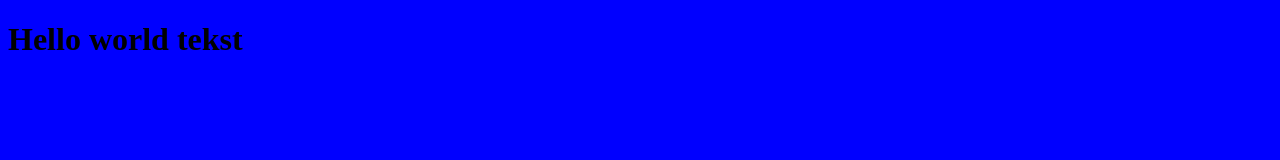
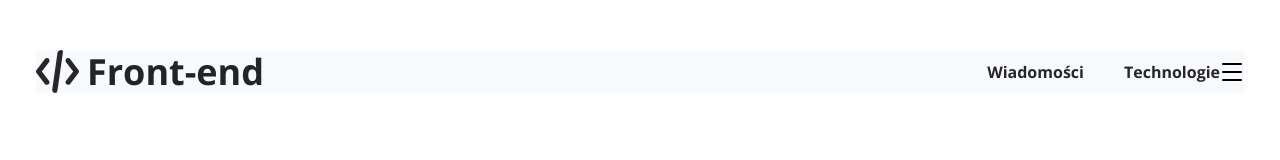
Before and after one commit to mjarnicki/fabrity, a website: page index.html in a window 1280 px wide. Drawn offline with nearby package versions, Linux system fonts and the light colour scheme; files that its build step writes are made by us from their sources; files whose address does not match are found by name.

Commit message:
menu desktop zrobione, menu mobilne w trakcie

```diff
--- a/app/js/animations.js
+++ /dev/null
@@ -1,4 +0,0 @@
-
-(function () {
-    alert('test2')
-}());
--- /dev/null
+++ b/app/js/header.js
@@ -0,0 +1,11 @@
+document.addEventListener("DOMContentLoaded", function() {
+    const parent = document.querySelector('.header__container')
+
+    // document.querySelector('hamburger__container').addEventListener('click', event => {
+    //     console.log(event.target);
+    //   });
+
+      parent.addEventListener('click', event => {
+        console.log(event);
+    });
+});
--- a/app/js/script.js
+++ /dev/null
@@ -1 +0,0 @@
-console.log('script');
--- a/app/js/slider.js
+++ /dev/null
@@ -1 +0,0 @@
-console.log('slider fffff');
--- /dev/null
+++ b/app/scss/global.scss
@@ -0,0 +1,49 @@
+@import "node_modules/bootstrap/scss/bootstrap";
+
+@import "helpers/hamburger.scss";
+
+
+// File to set global css settings and import scss files from other sections in right order
+
+$black: #272727;
+$blue-light: #F7F9FB;
+$gray: #7D7C83;
+$orange: #F49E4C;
+$orange-dark: #E06D00;
+$red: #EB5757;
+$blue: #118AB2;
+
+*, ::after, ::before {
+    box-sizing: border-box;
+}
+
+ul, li{
+    list-style-type: none;
+    padding: 0;
+}
+a{
+    text-decoration: none;
+    &:hover{
+        text-decoration: none;
+    }
+}
+
+button {
+    border: 0;
+    background-color: transparent;
+}
+
+body{
+    font-family: OpenSans;
+    display: flex;
+    justify-content: center;
+}
+
+@function rem-calc($size) {
+    $remSize: $size / 16;
+    @return #{$remSize}rem;
+}
+
+// import files from sections
+
+@import "sections/header.scss";
--- /dev/null
+++ b/app/scss/helpers/hamburger.scss
@@ -0,0 +1,41 @@
+.hamburger{
+    &__container{
+        width: 24px;
+        height: 24px;
+        position: relative;
+        transition: transform 2s linear, width 2s linear;
+        &:hover, &:focus{
+            .hamburger__line--1{
+                transform: translateY(-1.5px) rotate(45deg);
+                width: 107%;
+                transform-origin: 0% 100%;
+            }
+            .hamburger__line--2{
+                transform: scaleX(0);
+            }
+            .hamburger__line--3{
+                transform: translateY(1.5px) rotate(-45deg);
+                width: 107%;
+                transform-origin: 0% 0%;
+            }
+        }
+    }
+    &__line{
+        position: absolute;
+        left: 10%;
+        height: 10%;
+        width: 80%;
+        border-radius: 2px;
+        transition: all 0.3s linear;
+        background-color: black;
+        &--1{
+            top: 14.25%;
+        }
+        &--2{
+            top: 47.5%;
+        }
+        &--3{
+            top: 80.75%;
+        }
+    }
+}
--- /dev/null
+++ b/app/scss/sections/header.scss
@@ -0,0 +1,60 @@
+.header{
+    &__container{
+        margin: 50px 15px;
+        width: 1208px;
+        background-color: $blue-light;
+        display: flex;
+        justify-content: space-between;
+        align-items: center;
+        @include media-breakpoint-down(md) {
+            margin: 0;
+            padding: 15px 25px;
+        }
+    }
+    &__title{
+        display: flex;
+        font-size: rem-calc(36);
+        font-weight: 700;
+        margin: 0;
+        @include media-breakpoint-down(md) {
+              height: 24px;
+        }
+    }
+    &__nav-container{
+        display: flex;
+        align-items: center;
+    }
+    &__desktop-list-container{
+        margin: 0;
+        height: 100%;
+        display: flex;
+        align-items: center;
+        a{
+            font-weight: 600;
+            color: $black;
+            margin-left: 40px;
+            position: relative;
+            transition: color .3s ease-in-out;
+            padding-bottom: 7px;
+            &:after{
+                content: "";
+                opacity: 0;
+                position: absolute;
+                bottom: 0;
+                left: 50%;
+                transform: translateX(-50%);
+                background-color: $orange-dark;
+                width: 50%;
+                height: 2px;
+                transition: opacity .3s ease-in-out;
+            }
+            &--active, &:hover, &:focus{
+                transition: color .3s ease-in-out;
+                color: $orange-dark;
+                &:after{
+                    opacity: 1;
+                }
+            }
+        }
+    }
+}
--- a/app/scss/styles-2.scss
+++ /dev/null
@@ -1,19 +0,0 @@
-.header{
-    &__title{
-        font-size: 2rem;
-    }
-    &__bottom{
-        font-size: 20px;
-    }
-}
-
-body{
-    background-color: yellow;
-}
-
-.other-class{
-    display: contents;
-    transition: all .5s;
-    box-shadow: 5px 10px;
-    background: linear-gradient(to bottom, white, black);
-  }
--- a/app/scss/styles.scss
+++ /dev/null
@@ -1,12 +0,0 @@
-.header{
-    &__title{
-        font-size: 2rem;
-    }
-    &__bottom{
-        font-size: 20px;
-    }
-}
-
-body{
-    background-color: blue;
-}
--- a/index.html
+++ b/index.html
@@ -8,8 +8,49 @@
 
     <script src="/dist/js/scripts.js"></script>
 
+    <style>
+        @font-face {
+            font-family: OpenSans;
+            src: url('/dist/fonts/OpenSans-Regular.ttf');
+            font-weight: 400;
+          }
+        @font-face {
+            font-family: OpenSans;
+            src: url('/dist/fonts/OpenSans-Bold.ttf');
+            font-weight: 700;
+          }
+    </style>
+
 </head>
 <body>
-    <h1>Hello world tekst</h1>
+
+    <header class="header__container">
+        <h1 class="header__title">
+            <img src="/app/images/tag.svg" alt="ikona">
+            <span class="d-none d-md-block ml-2">
+                Front-end
+            </span>
+        </h1>
+        <nav class="header__nav-container">
+            <ul class="header__desktop-list-container d-none d-md-flex">
+                <li>
+                    <a href="#news">
+                        Wiadomości
+                    </a>
+                </li>
+                <li>
+                    <a href="#technologies">
+                        Technologie
+                    </a>
+                </li>
+            </ul>
+            <button class="hamburger__container">
+                <div class="hamburger__line hamburger__line--1"></div>
+                <div class="hamburger__line hamburger__line--2"></div>
+                <div class="hamburger__line hamburger__line--3"></div>
+            </button>
+        </nav>
+    </header>
+
 </body>
 </html>
--- a/package.json
+++ b/package.json
@@ -33,5 +33,8 @@
     "gulp-sass": "^4.1.0",
     "gulp-uglify": "^3.0.2",
     "gulp-useref": "^5.0.0"
+  },
+  "dependencies": {
+    "bootstrap": "^4.5.3"
   }
 }
```
Also changed, not shown: app/index.html (deleted, +0 -12 lines), gulpfile.js (+6 -5 lines), app/fonts/OpenSans-Bold.ttf (added), app/fonts/OpenSans-Regular.ttf (added), app/images/tag.svg (added), 1 other file.
